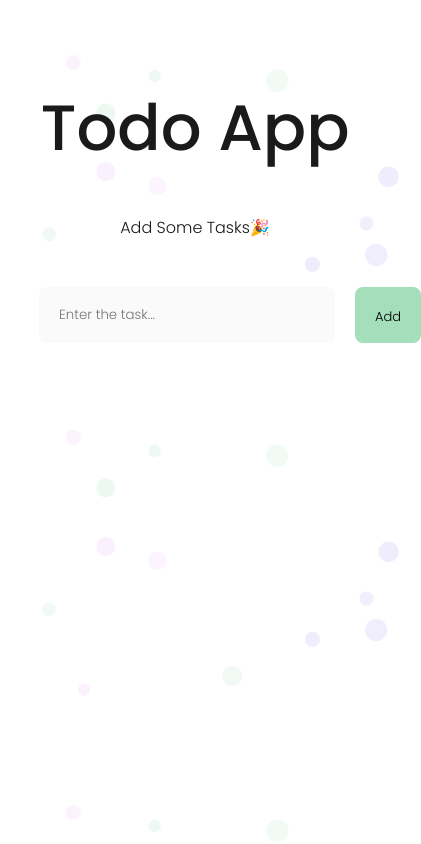
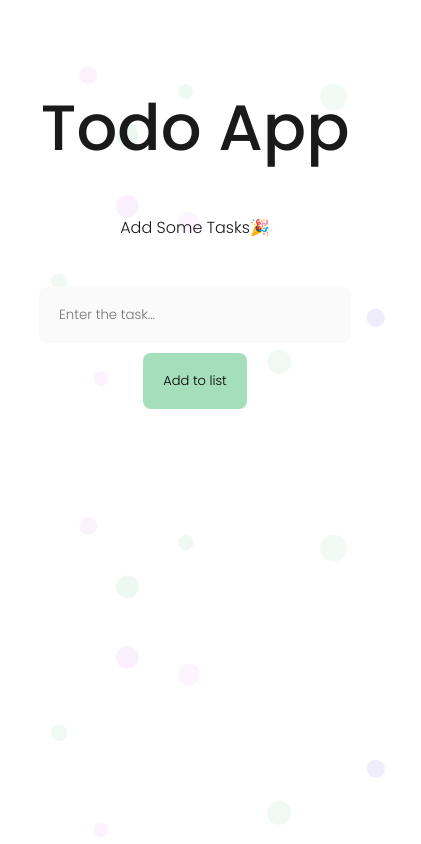
Before and after one commit to lemokami/ToDo-App, a React (Create React App) app: page / in a window 390 px wide. Shown: the whole page, 421 px wide, since content can reach past the window. Built offline with nearby package versions, Linux system fonts and the light colour scheme.

Commit message:
some problems resolved

```diff
--- a/src/App.scss
+++ b/src/App.scss
@@ -148,11 +148,18 @@ body {
   .container {
     width: 80%;
   }
+  form {
+    flex-wrap: wrap;
+  }
   .lists {
     overflow: auto;
     max-height: 350px;
   }
   .add-btn {
+    margin: 10px 0;
+    display: flex;
+    align-items: center;
+    justify-content: center;
     font-size: small;
   }
 }
--- a/src/components/InputBar.js
+++ b/src/components/InputBar.js
@@ -16,7 +16,7 @@ const InputBar = ({ task, setTask, addTask }) => {
         value={task}
         onChange={(e) => setTask(e.target.value)}
       />
-      <button className="add-btn">Add</button>
+      <button className="add-btn">Add to list</button>
     </form>
   );
 };
```
